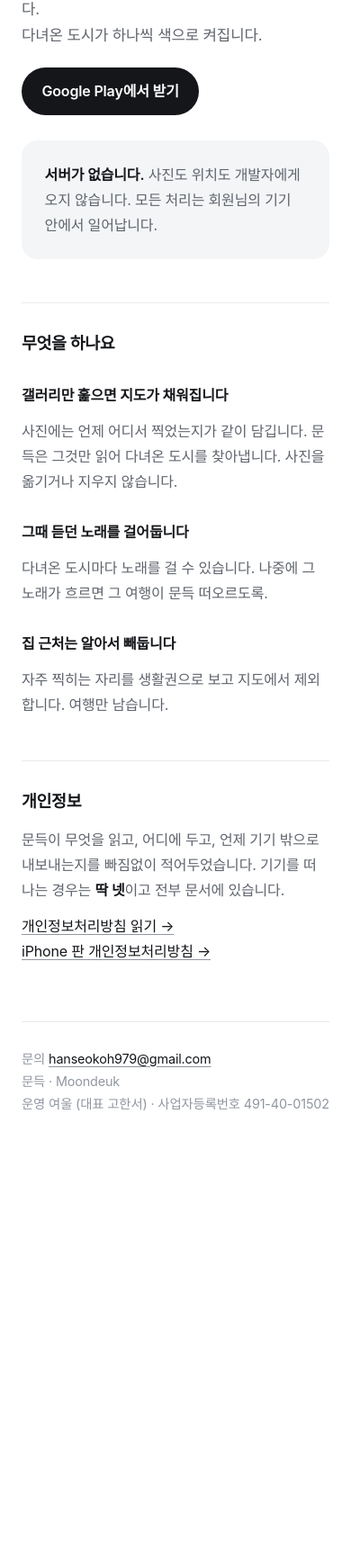
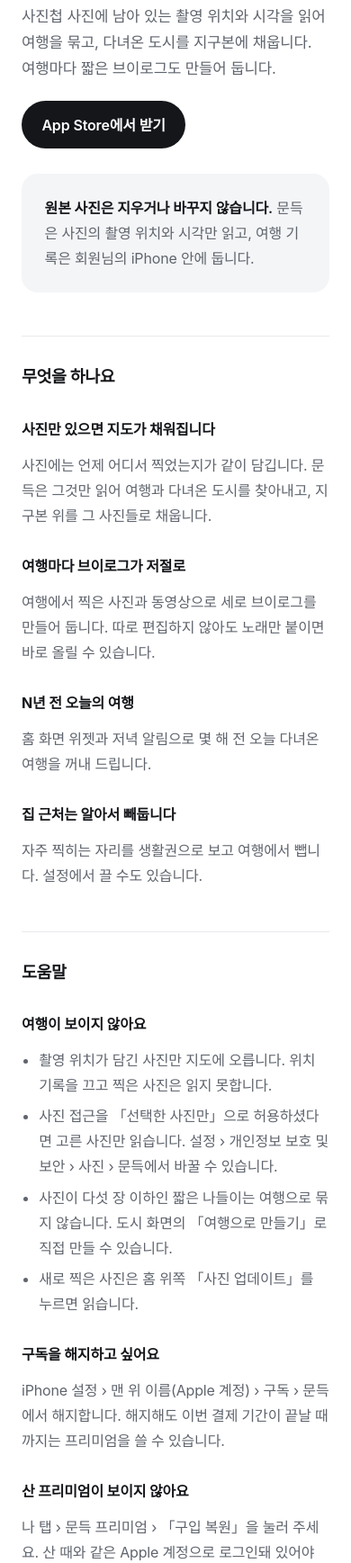
Before and after one commit to hanseokoh979-bit/moondeuk-site, a plain HTML site: page index.html in a window 390 px wide. Shown: the part 263-2000 px from the top of the page at 90% size. Before the commit the page ends 1598 px from the top, so only its background shows below. Drawn offline with Linux system fonts and the light colour scheme.

Commit message:
첫 화면을 iPhone 판 소개 · 도움말로 (App Store 지원 URL)
- Google Play 단추 · 노래 걸기 · 「서버가 없습니다」를 걷음(안드로이드 앱은 지금 비공개)
- App Store 단추 · 하는 일 넷 · 도움말(여행이 안 보일 때 · 구독 해지 · 구입 복원 · 새 iPhone · 백업 지우기) · 문의
- 영어 · 일본어 짧은 소개와 문의 · 각 언어 개인정보처리방침, 안드로이드 판 처리방침은 맨 아래 링크로

Co-Authored-By: Claude Opus 5.5 <noreply@anthropic.com>

```diff
--- a/index.html
+++ b/index.html
@@ -9,48 +9,101 @@
   **지우면 소유권 확인이 풀린다.**
 -->
 <meta name="google-site-verification" content="drWgRxkJZqstQh2TPMYpUE86B22tQ9UChxD6p32pi3w" />
-<title>문득 — 갤러리에서 여행을 꺼내드릴게요</title>
-<meta name="description" content="갤러리 사진에 남아 있는 촬영 위치를 읽어 여행 지도를 채우고, 그 여행에 노래를 걸어두는 안드로이드 앱.">
+<!--
+  App Store 의 「지원 URL」이 이 쪽이다(한 · 영 · 일 모두). 2026-11-12 iPhone 판 소개 · 도움말로 고쳐 씀 —
+  그 전엔 안드로이드 판 소개(Google Play 단추 · 노래 걸기)였는데 안드로이드 앱은 지금 비공개다.
+-->
+<title>문득 — 다녀온 곳은 지도로, 여행은 영상으로</title>
+<meta name="description" content="사진첩 사진의 촬영 위치와 시각으로 여행을 묶어 지구본에 채우고, 여행마다 짧은 브이로그를 만들어 주는 iPhone 앱.">
 <link rel="stylesheet" href="style.css">
 </head>
 <body>
 <div class="wrap">
 
   <a class="mark" href="./"><span class="b">[</span>문득<span class="c">]</span></a>
+  <p class="meta"><a href="#en" lang="en">English</a> · <a href="#ja" lang="ja">日本語</a></p>
 
-  <h1>갤러리에서<br>여행을 꺼내드릴게요</h1>
-  <p>사진에 남아 있는 촬영 위치를 읽어 지도를 채웁니다.<br>
-     다녀온 도시가 하나씩 색으로 켜집니다.</p>
-  <p><a class="store" href="https://play.google.com/store/apps/details?id=kr.moondeuk.trip">Google Play에서 받기</a></p>
+  <h1>다녀온 곳은 지도로,<br>여행은 영상으로</h1>
+  <p>사진첩 사진에 남아 있는 촬영 위치와 시각을 읽어 여행을 묶고, 다녀온 도시를 지구본에 채웁니다.
+     여행마다 짧은 브이로그도 만들어 둡니다.</p>
+  <p><a class="store" href="https://apps.apple.com/app/id6821060159">App Store에서 받기</a></p>
 
   <div class="card">
-    <p><strong>서버가 없습니다.</strong> 사진도 위치도 개발자에게 오지 않습니다.
-       모든 처리는 회원님의 기기 안에서 일어납니다.</p>
+    <p><strong>원본 사진은 지우거나 바꾸지 않습니다.</strong> 문득은 사진의 촬영 위치와 시각만 읽고,
+       여행 기록은 회원님의 iPhone 안에 둡니다.</p>
   </div>
 
   <h2>무엇을 하나요</h2>
 
-  <h3>갤러리만 훑으면 지도가 채워집니다</h3>
-  <p>사진에는 언제 어디서 찍었는지가 같이 담깁니다. 문득은 그것만 읽어 다녀온 도시를 찾아냅니다.
-     사진을 옮기거나 지우지 않습니다.</p>
+  <h3>사진만 있으면 지도가 채워집니다</h3>
+  <p>사진에는 언제 어디서 찍었는지가 같이 담깁니다. 문득은 그것만 읽어 여행과 다녀온 도시를 찾아내고,
+     지구본 위를 그 사진들로 채웁니다.</p>
 
-  <h3>그때 듣던 노래를 걸어둡니다</h3>
-  <p>다녀온 도시마다 노래를 걸 수 있습니다. 나중에 그 노래가 흐르면 그 여행이 문득
-     떠오르도록.</p>
+  <h3>여행마다 브이로그가 저절로</h3>
+  <p>여행에서 찍은 사진과 동영상으로 세로 브이로그를 만들어 둡니다. 따로 편집하지 않아도 노래만 붙이면
+     바로 올릴 수 있습니다.</p>
+
+  <h3>N년 전 오늘의 여행</h3>
+  <p>홈 화면 위젯과 저녁 알림으로 몇 해 전 오늘 다녀온 여행을 꺼내 드립니다.</p>
 
   <h3>집 근처는 알아서 빼둡니다</h3>
-  <p>자주 찍히는 자리를 생활권으로 보고 지도에서 제외합니다. 여행만 남습니다.</p>
+  <p>자주 찍히는 자리를 생활권으로 보고 여행에서 뺍니다. 설정에서 끌 수도 있습니다.</p>
+
+  <h2>도움말</h2>
+
+  <h3>여행이 보이지 않아요</h3>
+  <ul>
+    <li>촬영 위치가 담긴 사진만 지도에 오릅니다. 위치 기록을 끄고 찍은 사진은 읽지 못합니다.</li>
+    <li>사진 접근을 「선택한 사진만」으로 허용하셨다면 고른 사진만 읽습니다.
+        설정 › 개인정보 보호 및 보안 › 사진 › 문득에서 바꿀 수 있습니다.</li>
+    <li>사진이 다섯 장 이하인 짧은 나들이는 여행으로 묶지 않습니다. 도시 화면의 「여행으로 만들기」로 직접 만들 수 있습니다.</li>
+    <li>새로 찍은 사진은 홈 위쪽 「사진 업데이트」를 누르면 읽습니다.</li>
+  </ul>
+
+  <h3>구독을 해지하고 싶어요</h3>
+  <p>iPhone 설정 › 맨 위 이름(Apple 계정) › 구독 › 문득에서 해지합니다. 해지해도 이번 결제 기간이 끝날 때까지는
+     프리미엄을 쓸 수 있습니다.</p>
+
+  <h3>산 프리미엄이 보이지 않아요</h3>
+  <p>나 탭 › 문득 프리미엄 › 「구입 복원」을 눌러 주세요. 산 때와 같은 Apple 계정으로 로그인돼 있어야 합니다.</p>
+
+  <h3>새 iPhone으로 옮기고 싶어요</h3>
+  <p>나 탭 › 설정 › 백업에서 회원님의 iCloud에 올려 두면, 새 iPhone에서 문득을 처음 열 때 되돌릴지 묻습니다.
+     올린 백업은 iPhone 설정 › Apple 계정 › iCloud › 계정 저장 공간 관리 › 문득에서 지울 수 있습니다.</p>
+
+  <h2>문의</h2>
+  <p>궁금한 점이나 고장은 메일로 알려 주세요. 사용하시는 iPhone 모델과 iOS 버전을 같이 적어 주시면 빨리 살펴볼 수 있습니다.</p>
+  <p><a href="mailto:hanseokoh979@gmail.com">hanseokoh979@gmail.com</a></p>
 
   <h2>개인정보</h2>
-  <p>문득이 무엇을 읽고, 어디에 두고, 언제 기기 밖으로 내보내는지를 빠짐없이 적어두었습니다.
-     기기를 떠나는 경우는 <strong>딱 넷</strong>이고 전부 문서에 있습니다.</p>
-  <p><a href="privacy.html">개인정보처리방침 읽기 →</a><br>
-     <a href="privacy-ios.html">iPhone 판 개인정보처리방침 →</a></p>
+  <p>문득이 무엇을 읽고, 어디에 두고, 언제 기기 밖으로 내보내는지를 빠짐없이 적어 두었습니다.</p>
+  <p><a href="privacy-ios.html">개인정보처리방침 읽기 →</a></p>
+
+  <h2 id="en" lang="en">English</h2>
+  <div lang="en">
+    <p>Moondeuk groups your photos into trips using where and when they were taken, fills a globe with the places
+       you’ve been, and makes a short vlog for every trip. Your original photos are never moved or changed.</p>
+    <p><a class="store" href="https://apps.apple.com/app/id6821060159">Download on the App Store</a></p>
+    <p>Questions or problems? Email <a href="mailto:hanseokoh979@gmail.com">hanseokoh979@gmail.com</a>
+       — please include your iPhone model and iOS version.<br>
+       <a href="privacy-ios-en.html">Privacy Policy →</a></p>
+  </div>
+
+  <h2 id="ja" lang="ja">日本語</h2>
+  <div lang="ja">
+    <p>Moondeukは、写真の撮影場所と日時から旅をまとめ、訪れた場所を地球儀に描き、旅ごとに短いVlogを作るアプリです。
+       元の写真を移動したり変更したりすることはありません。</p>
+    <p><a class="store" href="https://apps.apple.com/app/id6821060159">App Storeからダウンロード</a></p>
+    <p>ご質問・不具合は <a href="mailto:hanseokoh979@gmail.com">hanseokoh979@gmail.com</a> までお送りください。
+       お使いのiPhoneの機種とiOSのバージョンも書いていただけると助かります。<br>
+       <a href="privacy-ios-ja.html">プライバシーポリシー →</a></p>
+  </div>
 
   <footer>
     문의 <a href="mailto:hanseokoh979@gmail.com">hanseokoh979@gmail.com</a><br>
     <span class="meta">문득 · Moondeuk</span><br>
-    <span class="meta">운영 여울 (대표 고한서) · 사업자등록번호 491-40-01502</span>
+    <span class="meta">운영 여울 (대표 고한서) · 사업자등록번호 <span style="white-space: nowrap">491-40-01502</span></span><br>
+    <span class="meta"><a href="privacy.html">안드로이드 판 개인정보처리방침</a></span>
   </footer>
 
 </div>
```
